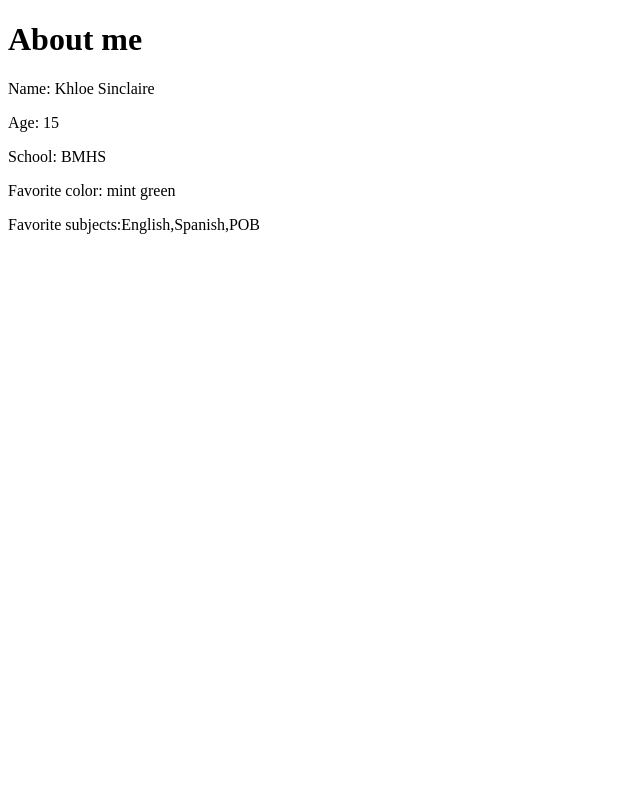
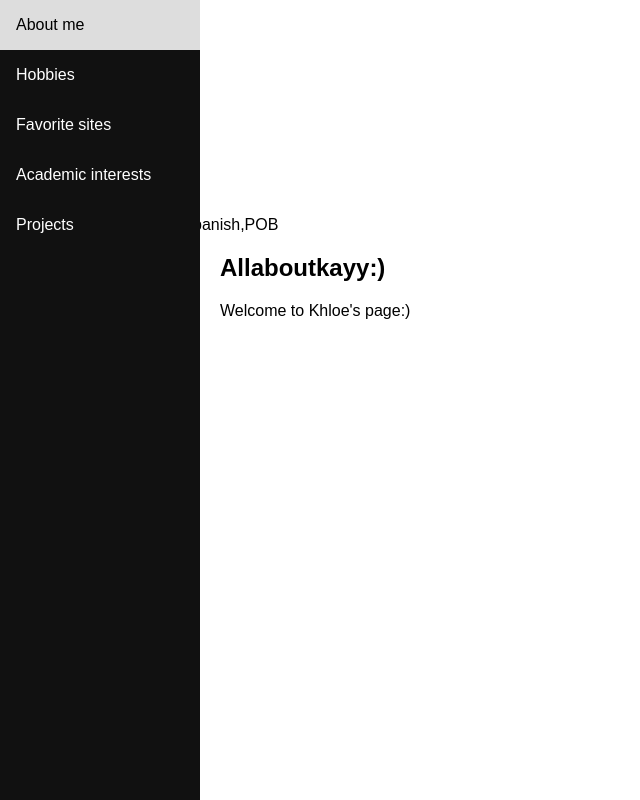
Before and after one commit to khloe15/Test, a plain HTML site: page aboutme.html in a window 1280 px wide. Shown: the whole page, without its empty margins (0-640 px from the left). Drawn offline with Linux system fonts and the light colour scheme.

Commit message:
Update aboutme.html

```diff
--- a/aboutme.html
+++ b/aboutme.html
@@ -14,3 +14,136 @@
 
 </body>
 </html>
+<!DOCTYPE html>
+<html lang="en">
+<head>
+<title>Khloe's page</title>
+<meta charset="utf-8">
+<meta name="viewport" content="width=device-width, initial-scale=1">
+<style>
+* {
+  box-sizing: border-box;
+}
+
+body {
+  margin: 0;
+  font-family: Arial, Helvetica, sans-serif;
+}
+
+/* Style the side navigation */
+.sidenav {
+  height: 100%;
+  width: 200px;
+  position: fixed;
+  z-index: 1;
+  top: 0;
+  left: 0;
+  background-color: #111;
+  overflow-x: hidden;
+}
+
+
+/* Side navigation links */
+.sidenav a {
+  color: white;
+  padding: 16px;
+  text-decoration: none;
+  display: block;
+}
+
+/* Change color on hover */
+.sidenav a:hover {
+  background-color: #ddd;
+  color: black;
+}
+
+/* Style the content */
+.content {
+  margin-left: 200px;
+  padding-left: 20px;
+}
+</style>
+</head>
+<body>
+
+<div class="sidenav">
+  <a href="#">Link</a>
+  <a href="#">Link</a>
+  <a href="#">Link</a>
+</div>
+
+<div class="content">
+  <h2>Allaboutkayy:)</h2>
+  <p>Welcome to Khloe's page:)</p>
+</div>
+<!DOCTYPE html>
+<html lang="en">
+<head>
+<title></title>
+<meta charset="utf-8">
+<meta name="viewport" content="width=device-width, initial-scale=1">
+<style>
+* {
+  box-sizing: border-box;
+}
+
+body {
+  margin: 0;
+  font-family: Arial, Helvetica, sans-serif;
+}
+
+/* Style the side navigation */
+.sidenav {
+  height: 100%;
+  width: 200px;
+  position: fixed;
+  z-index: 1;
+  top: 0;
+  left: 0;
+  background-color: #111;
+  overflow-x: hidden;
+}
+
+
+/* Side navigation links */
+.sidenav a {
+  color: white;
+  padding: 16px;
+  text-decoration: none;
+  display: block;
+}
+
+/* Change color on hover */
+.sidenav a:hover {
+  background-color: #ddd;
+  color: black;
+}
+
+/* Style the content */
+.content {
+  margin-left: 200px;
+  padding-left: 20px;
+}
+</style>
+</head>
+<body>
+
+<div class="sidenav">
+  <a href="aboutme.html">About me</a>
+  <a href="hobbies.html">Hobbies</a>
+  <a href="Favoritesites.html">Favorite sites</a>
+  <a href="Academicinterests.html">Academic interests</a>
+  <a href="Projects.html">Projects</a>
+</div>
+
+<div class="content">
+  <h2></h2>
+  <p></p>
+</div>
+
+</body>
+</html>
+
+<a href="links.html">Homepage</a>
+</body>
+</html>
```
